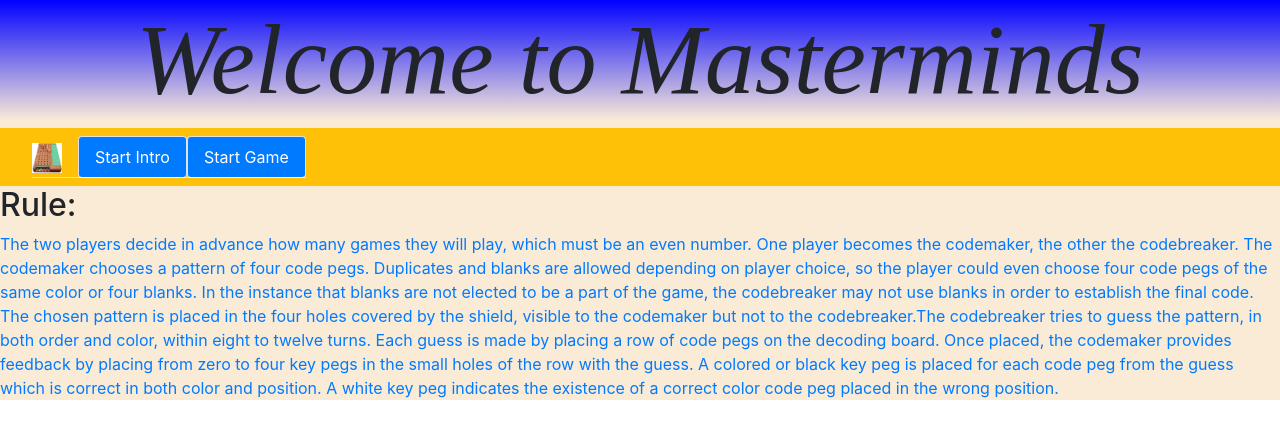
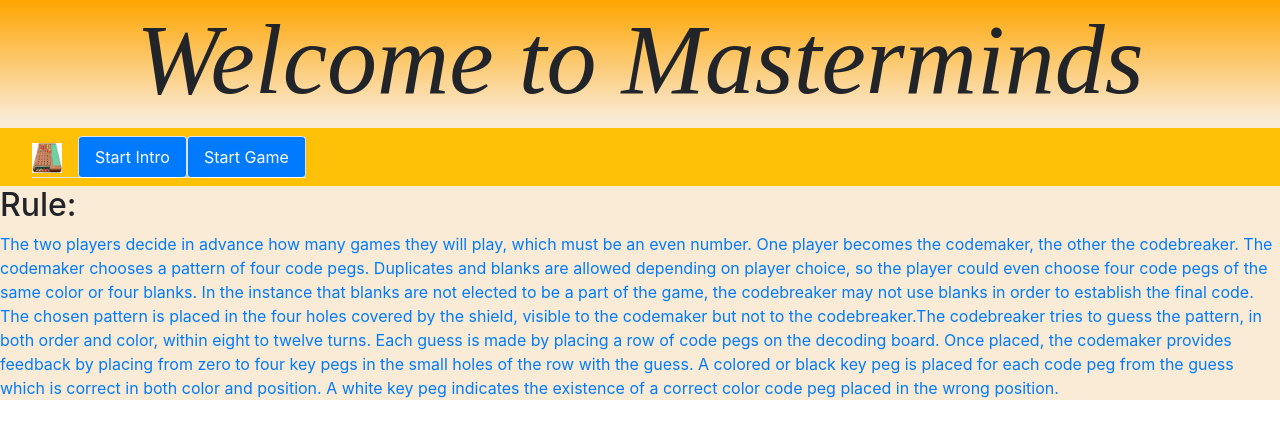
Before and after one commit to Dorothy2019/MasterMind, an Angular app in the folder mastermind/: page / in a window 1280 px wide. Shown: the top 438 px of the page. Built offline with nearby package versions, Linux system fonts and the light colour scheme.

Commit message:
color change

```diff
--- a/mastermind/src/app/app.component.scss
+++ b/mastermind/src/app/app.component.scss
@@ -3,5 +3,5 @@
   font-style: italic;
   font-family: 'Times New Roman', Times, serif;
   font-size: 100px;
-  background-image: linear-gradient(to top, antiquewhite, blue);
+  background-image: linear-gradient(to top, antiquewhite, orange);
 }
```
